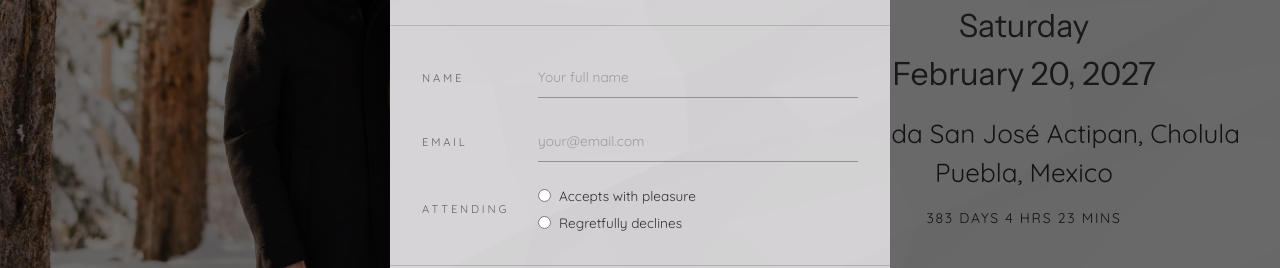
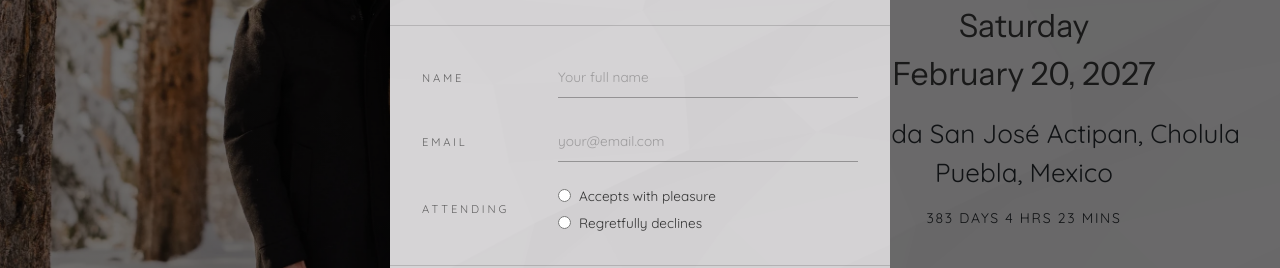
Before and after one commit to braml1/weddingwebsite, a Vue app: page /en in a window 1280 px wide. Both pictures are taken after a click on the button "RSVP". Shown: the part 242-510 px from the top of the page. Built offline with nearby package versions, Linux system fonts and the light colour scheme; a web font is replaced by a local one.

Commit message:
update nl

```diff
--- a/src/assets/text.json
+++ b/src/assets/text.json
@@ -139,6 +139,51 @@
         "p1": "We are so grateful to share this moment with you.",
         "p2": "We can't wait to celebrate together in Cholula!",
         "closing": "With love,"
+      }
+    },
+    "rsvp": {
+      "title": "R S V P",
+      "thankYou": "Thank you for your response!",
+      "fields": {
+        "name": {
+          "label": "NAME",
+          "placeholder": "Your full name"
+        },
+        "email": {
+          "label": "EMAIL",
+          "placeholder": "your@email.com"
+        },
+        "attending": {
+          "label": "ATTENDING",
+          "accepts": "Accepts with pleasure",
+          "declines": "Regretfully declines"
+        },
+        "adults": {
+          "label": "ADULTS"
+        },
+        "children": {
+          "label": "CHILDREN",
+          "labelSub": "UNDER 10"
+        },
+        "allergies": {
+          "label": "ALLERGIES",
+          "placeholder": "Any dietary requirements or notes..."
+        },
+        "brunch": {
+          "label": "SUNDAY",
+          "labelSub": "BRUNCH",
+          "accepts": "Will be happy to join the brunch",
+          "declines": "Cannot make it to the brunch"
+        },
+        "message": {
+          "label": "MESSAGE",
+          "placeholder": "Feel free to leave a message..."
+        }
+      },
+      "buttons": {
+        "send": "SEND",
+        "sending": "SENDING...",
+        "close": "CLOSE"
       }
     }
   },
@@ -283,6 +328,51 @@
         "p2": "We can't wait to celebrate together in Cholula!",
         "closing": "With love,"
       }
+    },
+    "rsvp": {
+      "title": "R S V P",
+      "thankYou": "Thank you for your response!",
+      "fields": {
+        "name": {
+          "label": "NAME",
+          "placeholder": "Your full name"
+        },
+        "email": {
+          "label": "EMAIL",
+          "placeholder": "your@email.com"
+        },
+        "attending": {
+          "label": "ATTENDING",
+          "accepts": "Accepts with pleasure",
+          "declines": "Regretfully declines"
+        },
+        "adults": {
+          "label": "ADULTS"
+        },
+        "children": {
+          "label": "CHILDREN",
+          "labelSub": "UNDER 10"
+        },
+        "allergies": {
+          "label": "ALLERGIES",
+          "placeholder": "Any dietary requirements or notes..."
+        },
+        "brunch": {
+          "label": "SUNDAY",
+          "labelSub": "BRUNCH",
+          "accepts": "Will be happy to join the brunch",
+          "declines": "Cannot make it to the brunch"
+        },
+        "message": {
+          "label": "MESSAGE",
+          "placeholder": "Feel free to leave a message..."
+        }
+      },
+      "buttons": {
+        "send": "SEND",
+        "sending": "SENDING...",
+        "close": "CLOSE"
+      }
     }
   },
   "nl": {
@@ -426,6 +516,51 @@
         "p2": "We kunnen niet wachten om samen te vieren in Cholula!",
         "closing": "Tot gauw,"
       }
+    },
+    "rsvp": {
+      "title": "R S V P",
+      "thankYou": "Bedankt voor je reactie!",
+      "fields": {
+        "name": {
+          "label": "NAAM",
+          "placeholder": "Je volledige naam"
+        },
+        "email": {
+          "label": "E-MAIL",
+          "placeholder": "jouw@email.com"
+        },
+        "attending": {
+          "label": "AANWEZIG",
+          "accepts": "Zal er zeker bij zijn!",
+          "declines": "Kan helaas niet komen"
+        },
+        "adults": {
+          "label": "VOLWASSENEN"
+        },
+        "children": {
+          "label": "KINDEREN",
+          "labelSub": "ONDER 10"
+        },
+        "allergies": {
+          "label": "ALLERGIEËN",
+          "placeholder": "Dieetwensen of opmerkingen..."
+        },
+        "brunch": {
+          "label": "ZONDAG",
+          "labelSub": "BRUNCH",
+          "accepts": "Komt graag naar de brunch",
+          "declines": "Kan helaas niet naar de brunch komen"
+        },
+        "message": {
+          "label": "BERICHT",
+          "placeholder": "Laat gerust een berichtje achter..."
+        }
+      },
+      "buttons": {
+        "send": "VERSTUREN",
+        "sending": "VERSTUREN...",
+        "close": "SLUITEN"
+      }
     }
   }
 }
--- a/src/components/RsvpModal.vue
+++ b/src/components/RsvpModal.vue
@@ -8,61 +8,60 @@
     <div class="modal-dialog modal-dialog-centered">
       <div class="modal-content rsvp-modal-content">
         <div class="modal-header rsvp-modal-header">
-          <h5 class="rsvp-modal-title">R S V P</h5>
+          <h5 class="rsvp-modal-title">{{ dataStore.t('rsvp.title') }}</h5>
           <button type="button" class="rsvp-close-btn" @click="close" aria-label="Close">✕</button>
         </div>
 
         <div class="modal-body rsvp-modal-body">
-          <div v-if="state.submittingStage  == 2" class="rsvp-thankyou">
-              Thank you for your response!
+          <div v-if="state.submittingStage == 2" class="rsvp-thankyou">
+            {{ dataStore.t('rsvp.thankYou') }}
           </div>
 
           <div v-if="state.submittingStage < 2">
             <div class="rsvp-field">
-              <label class="rsvp-label">NAME</label>
+              <label class="rsvp-label">{{ dataStore.t('rsvp.fields.name.label') }}</label>
               <input
                 v-model="form.name"
                 type="text"
                 class="rsvp-input"
-                placeholder="Your full name"
+                :placeholder="dataStore.t('rsvp.fields.name.placeholder')"
               />
             </div>
 
             <div class="rsvp-field mt-4">
-              <label class="rsvp-label">EMAIL</label>
+              <label class="rsvp-label">{{ dataStore.t('rsvp.fields.email.label') }}</label>
               <input
                 v-model="form.email"
                 type="email"
                 class="rsvp-input"
-                placeholder="your@email.com"
+                :placeholder="dataStore.t('rsvp.fields.email.placeholder')"
               />
             </div>
 
             <div class="rsvp-field mt-4">
-              <label class="rsvp-label">ATTENDING</label>
+              <label class="rsvp-label">{{ dataStore.t('rsvp.fields.attending.label') }}</label>
               <div class="rsvp-radio-group">
                 <label class="rsvp-radio-label">
                   <input type="radio" v-model="form.coming" value="yes" class="rsvp-radio" />
-                  Accepts with pleasure
+                  {{ dataStore.t('rsvp.fields.attending.accepts') }}
                 </label>
                 <label class="rsvp-radio-label">
                   <input type="radio" v-model="form.coming" value="no" class="rsvp-radio" />
-                  Regretfully declines
+                  {{ dataStore.t('rsvp.fields.attending.declines') }}
                 </label>
               </div>
             </div>
 
-
             <div v-if="form.coming == 'yes'" class="rsvp-field mt-4">
-                <label class="rsvp-label">ADULTS</label>
+              <label class="rsvp-label">{{ dataStore.t('rsvp.fields.adults.label') }}</label>
               <select v-model="form.nAdults" class="rsvp-input rsvp-select">
                 <option value="0">0</option>
                 <option v-for="n in 4" :key="n" :value="n">{{ n }}</option>
               </select>
             </div>
 
-            <div  v-if="form.coming == 'yes'" class="rsvp-field mt-4">
-                <label class="rsvp-label">CHILDREN <br/> UNDER 10 </label>
+            <div v-if="form.coming == 'yes'" class="rsvp-field mt-4">
+              <label class="rsvp-label">{{ dataStore.t('rsvp.fields.children.label') }}<br/>{{ dataStore.t('rsvp.fields.children.labelSub') }}</label>
               <select v-model="form.nKids" class="rsvp-input rsvp-select">
                 <option value="0">0</option>
                 <option v-for="n in 4" :key="n" :value="n">{{ n }}</option>
@@ -70,52 +69,53 @@
             </div>
 
             <div v-if="form.coming == 'yes'" class="rsvp-field mt-4">
-              <label class="rsvp-label">ALLERGIES</label>
+              <label class="rsvp-label">{{ dataStore.t('rsvp.fields.allergies.label') }}</label>
               <textarea
                 v-model="form.comment"
                 class="rsvp-input rsvp-textarea"
-                placeholder="Any dietary requirements or notes..."
+                :placeholder="dataStore.t('rsvp.fields.allergies.placeholder')"
                 rows="3"
               />
             </div>
 
             <div v-if="form.coming == 'yes'" class="rsvp-field mt-4">
-              <label class="rsvp-label">SUNDAY <br/> BRUNCH</label>
+              <label class="rsvp-label">{{ dataStore.t('rsvp.fields.brunch.label') }}<br/>{{ dataStore.t('rsvp.fields.brunch.labelSub') }}</label>
               <div class="rsvp-radio-group">
                 <label class="rsvp-radio-label">
                   <input type="radio" v-model="form.coming_to_brunch" value="yes" class="rsvp-radio" />
-                  Will be happy to join the brunch
+                  {{ dataStore.t('rsvp.fields.brunch.accepts') }}
                 </label>
                 <label class="rsvp-radio-label">
                   <input type="radio" v-model="form.coming_to_brunch" value="no" class="rsvp-radio" />
-                  Cannot make it to the brunch
+                  {{ dataStore.t('rsvp.fields.brunch.declines') }}
                 </label>
               </div>
             </div>
 
-
-
-
             <div v-if="form.coming == 'no'" class="rsvp-field mt-4">
-              <label class="rsvp-label">MESSAGE</label>
+              <label class="rsvp-label">{{ dataStore.t('rsvp.fields.message.label') }}</label>
               <textarea
                 v-model="form.comment"
                 class="rsvp-input rsvp-textarea"
-                placeholder="Feel free to leave a message..."
+                :placeholder="dataStore.t('rsvp.fields.message.placeholder')"
                 rows="3"
               />
             </div>
 
           </div>
-
         </div>
 
         <div class="modal-footer rsvp-modal-footer">
-          <button v-if="state.submittingStage == 0" class="rsvp-submit-btn" @click="submitForm()">SEND</button>
-          <button v-if="state.submittingStage == 1"  class="rsvp-submit-btn" disabled>
-            <span  class="spinner-border spinner-border-sm me-2 text" role="status"></span> SENDING...
+          <button v-if="state.submittingStage == 0" class="rsvp-submit-btn" @click="submitForm()">
+            {{ dataStore.t('rsvp.buttons.send') }}
           </button>
-          <button v-if="state.submittingStage == 2" class="rsvp-submit-btn" @click="close()">CLOSE</button>
+          <button v-if="state.submittingStage == 1" class="rsvp-submit-btn" disabled>
+            <span class="spinner-border spinner-border-sm me-2 text" role="status"></span>
+            {{ dataStore.t('rsvp.buttons.sending') }}
+          </button>
+          <button v-if="state.submittingStage == 2" class="rsvp-submit-btn" @click="close()">
+            {{ dataStore.t('rsvp.buttons.close') }}
+          </button>
         </div>
       </div>
     </div>
@@ -125,6 +125,9 @@
 <script setup>
 import { ref, onUnmounted, reactive } from 'vue';
 import { Modal } from 'bootstrap';
+
+import { useDataStore } from '@/stores/DataStore'
+const dataStore = useDataStore()
 
 const modalEl = ref(null);
 let modalInstance = null;
@@ -261,7 +264,7 @@ defineExpose({ open, close });
   color: rgb(51, 51, 51);
   opacity: 0.7;
   white-space: nowrap;   /* added */
-  min-width: 100px;       /* added */
+  min-width: 120px;       /* added */
 }
 
 .rsvp-input {
```
Lines whose indentation alone changed are shown as unchanged.
